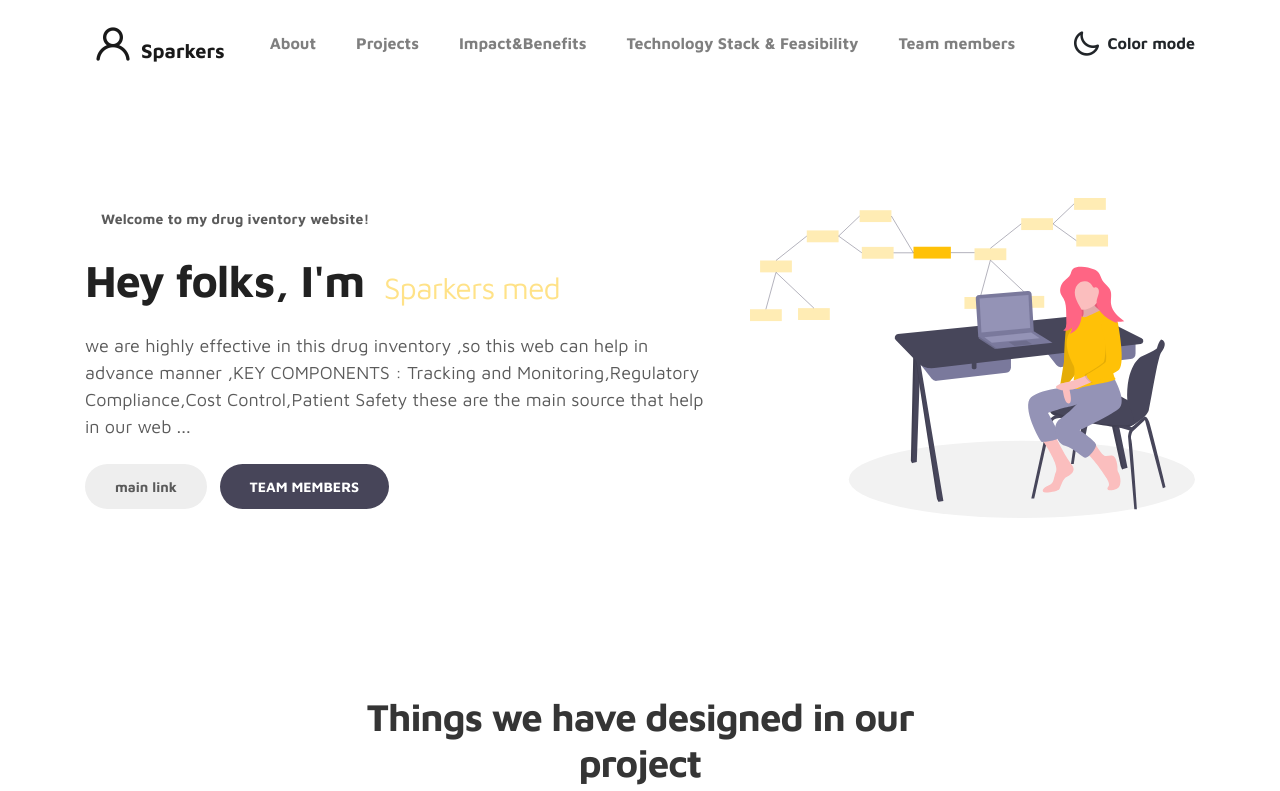
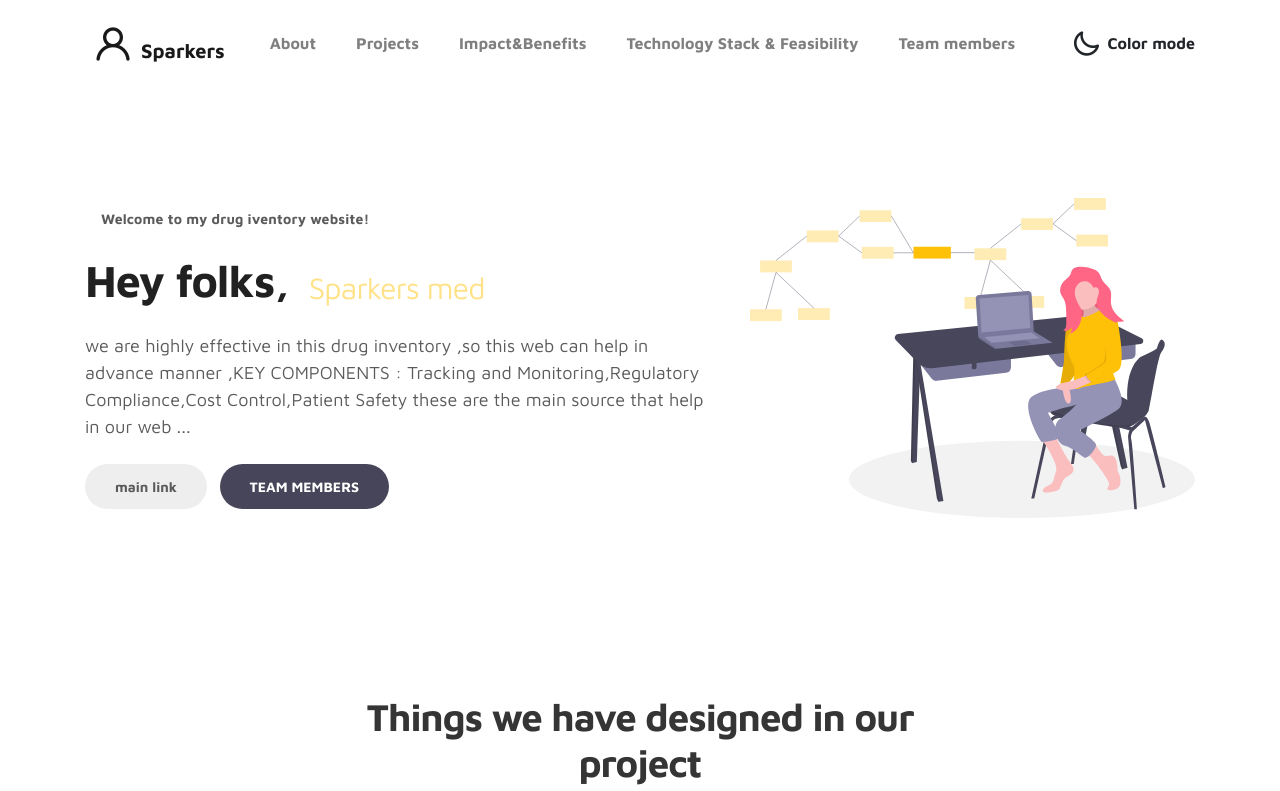
Before and after one commit to Druginventory/DRUG-INVENTORY-NEW, a plain HTML site: page index.html in a window 1280 px wide. Shown: the top 791 px of the page. Drawn offline with Linux system fonts and the light colour scheme.

Commit message:
Update index.html

```diff
--- a/index.html
+++ b/index.html
@@ -78,7 +78,7 @@ https://www.tooplate.com/view/2115-marvel
                       <div class="about-text">
                           <small class="small-text">Welcome to <span class="mobile-block">my drug iventory website!</span></small>
                           <h1 class="animated animated-text">
-                              <span class="mr-2">Hey folks, I'm</span>
+                              <span class="mr-2">Hey folks,</span>
                               <div class="animated-info">
                                   <span class="animated-item"><small>Sparkers med</small></span>
                                   <span class="animated-item"><small><small>with great experience</small> </small></span>
```
